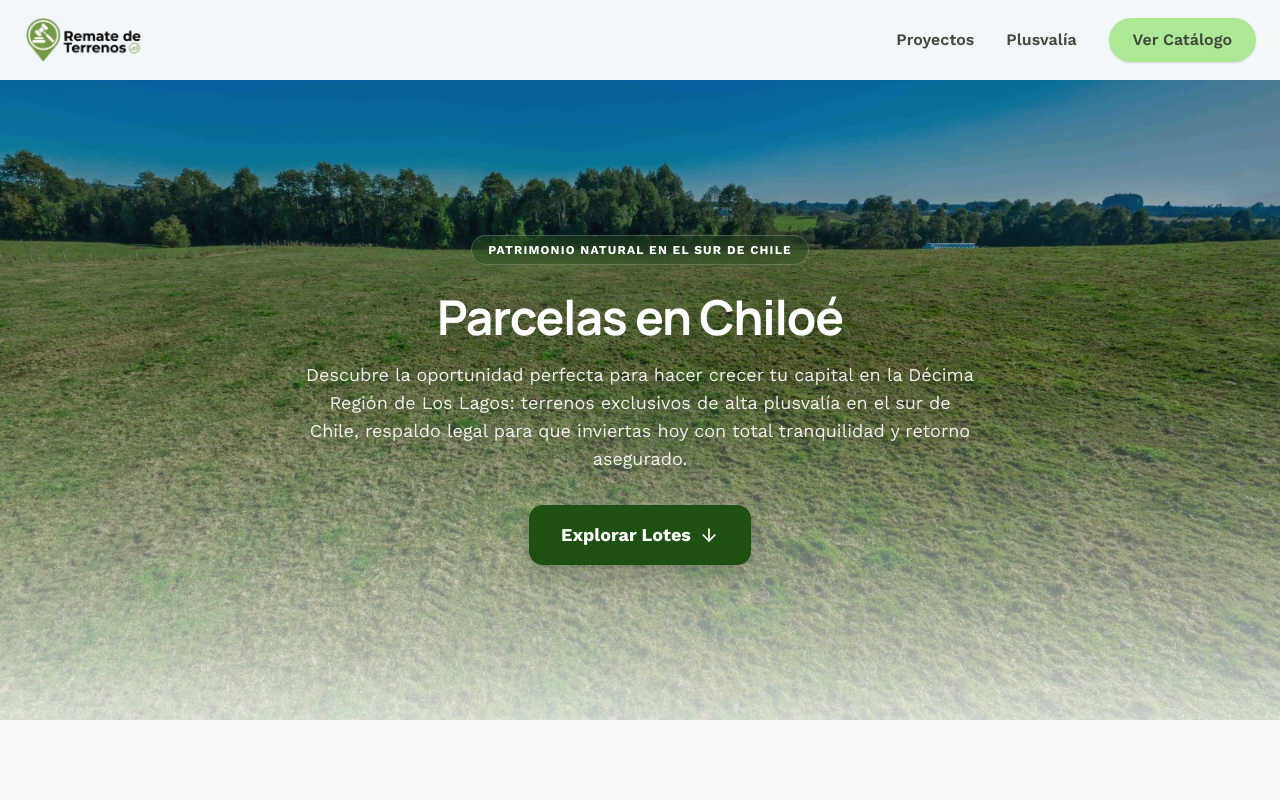
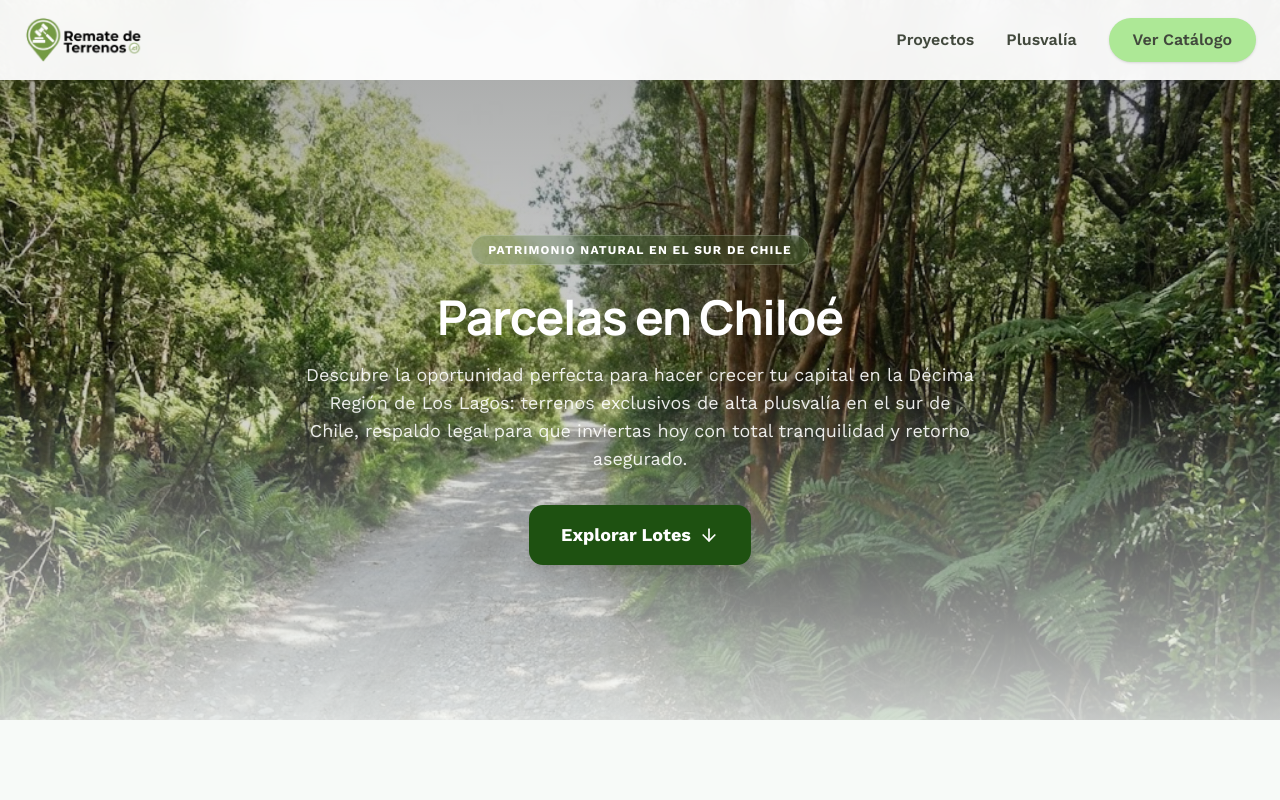
Before and after one commit to DionnellGT/BrochureRT, a React (Vite) app: page / in a window 1280 px wide. Shown: the top 800 px of the page. Built offline with nearby package versions, Linux system fonts and the light colour scheme; no server answers.

Commit message:
Refactor code structure for improved readability and maintainability

```diff
--- a/src/brochure/data/hero.ts
+++ b/src/brochure/data/hero.ts
@@ -18,5 +18,5 @@ export const hero: HeroContent = {
       label: "Descargar Brochure",
     },
     backgroundImage:
-      "/Banner.jpeg",
+      "/banner2.jpg",
   }
```
Also changed, not shown: public/banner2.jpg (added).
